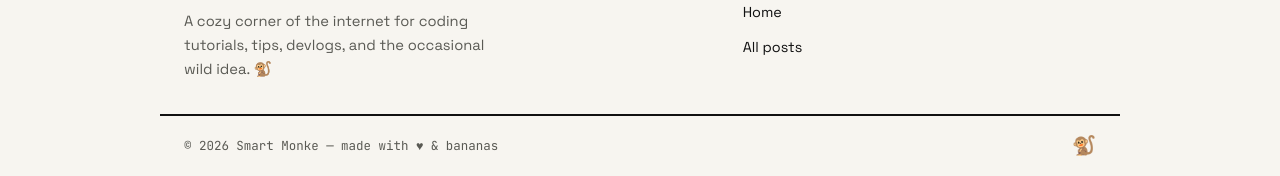
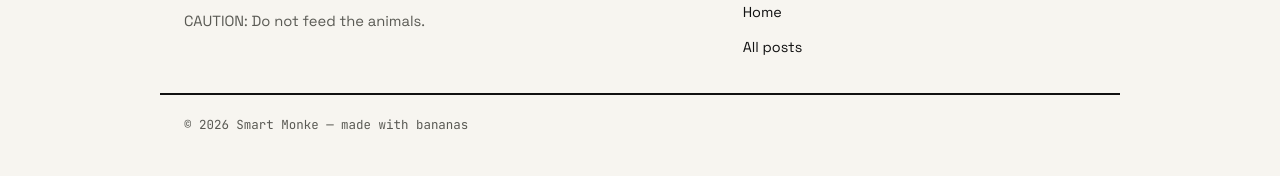
Before and after one commit to StackTactician/smart-monke, a plain HTML site: page blog.html in a window 1280 px wide. Shown: the part 668-844 px from the top of the page. After the commit the page ends 823 px from the top, so only its background shows below. Drawn offline with nearby package versions, Linux system fonts and the light colour scheme.

Commit message:
Update blog.html

```diff
--- a/blog.html
+++ b/blog.html
@@ -44,8 +44,7 @@
       <div class="footer__brand">
         <a href="index.html" class="footer__logo"><img src="assets/smartmonke-icon.png" alt="" class="footer__logo-icon" aria-hidden="true" /> Smart Monke</a>
         <p class="footer__tagline">
-          A cozy corner of the internet for coding tutorials, tips, devlogs,
-          and the occasional wild idea. 🐒
+          CAUTION: Do not feed the animals.
         </p>
       </div>
       <div class="footer__nav">
@@ -57,8 +56,8 @@
       </div>
     </div>
     <div class="footer__bottom">
-      <span class="footer__copy">&copy; 2026 Smart Monke &mdash; made with &hearts; &amp; bananas</span>
-      <span class="footer__monke" aria-hidden="true">🐒</span>
+      <span class="footer__copy">&copy; 2026 Smart Monke &mdash; made with bananas</span>
+      <span class="footer__monke" aria-hidden="true"> </span>
     </div>
   </footer>
 
```
